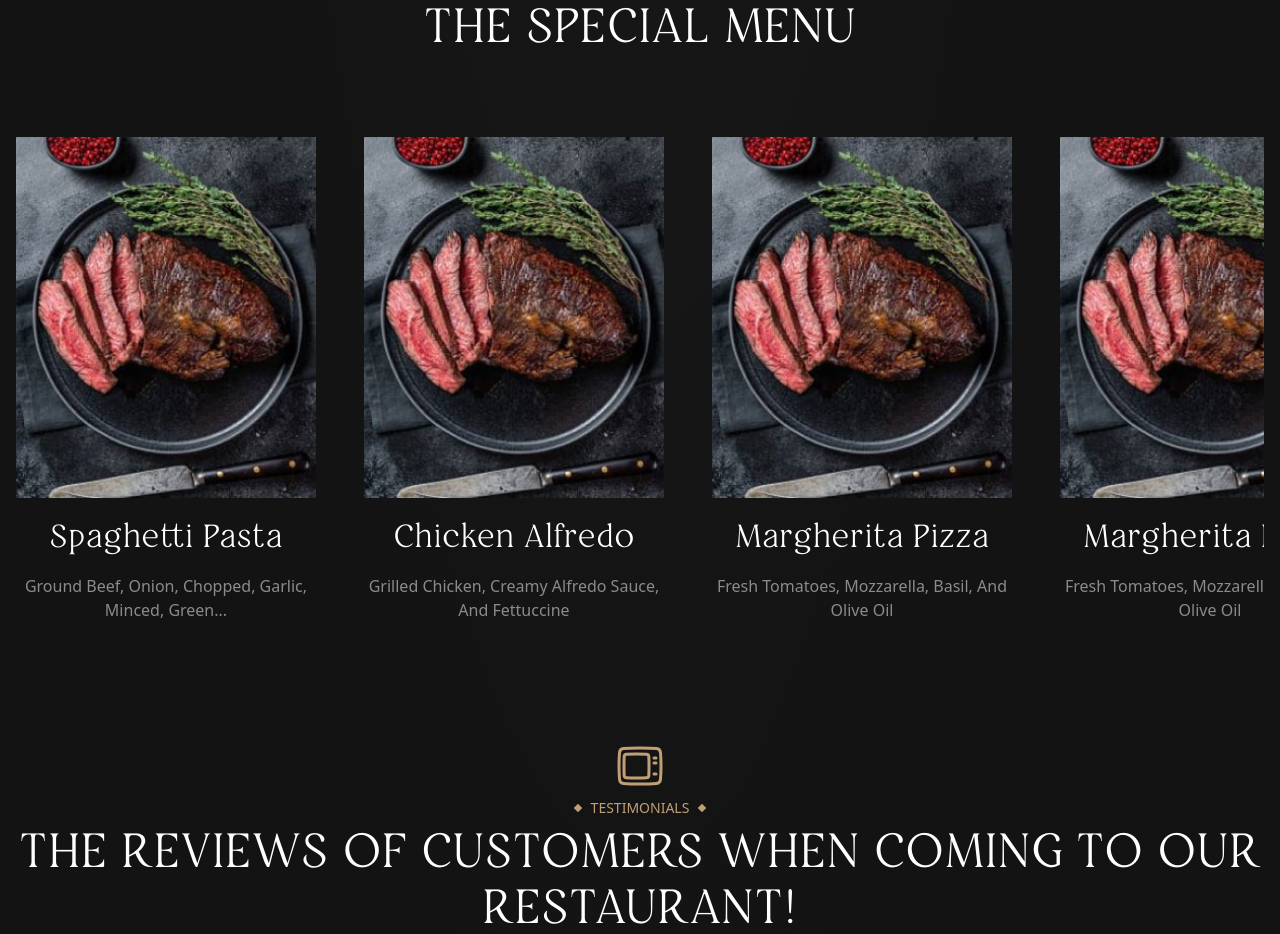
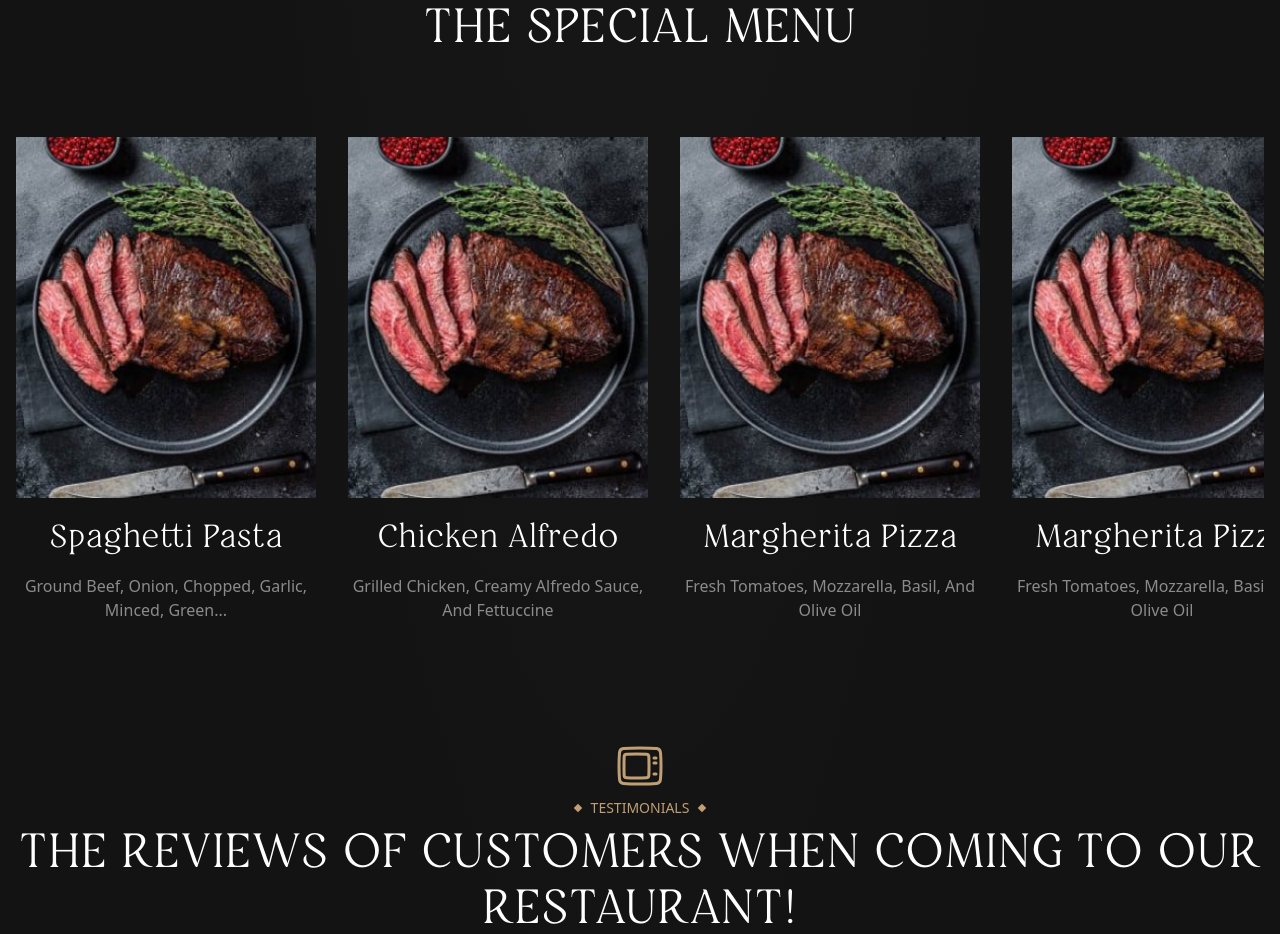
Before and after one commit to Safeya-Yasien/the-chef-show, a React (Vite) app: page / in a window 1280 px wide. Shown: the part 3000-3934 px from the top of the page. Built offline with nearby package versions, Linux system fonts and the light colour scheme.

Commit message:
update SpecialMenu.tsx

```diff
--- a/src/components/specialMenu/SpecialMenu.tsx
+++ b/src/components/specialMenu/SpecialMenu.tsx
@@ -72,7 +72,7 @@ const SpecialMenu = () => {
           }}
           className="w-full "
         >
-          <CarouselContent className="gap-8">
+          <CarouselContent className="gap-4">
             {products.map((product, index) => (
               <CarouselItem key={index} className="md:basis-1/3 lg:basis-1/4">
                 <ProductCard
```
